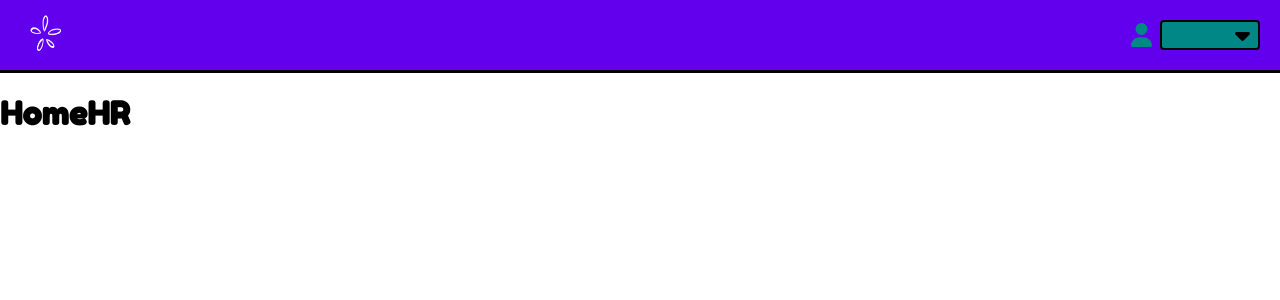
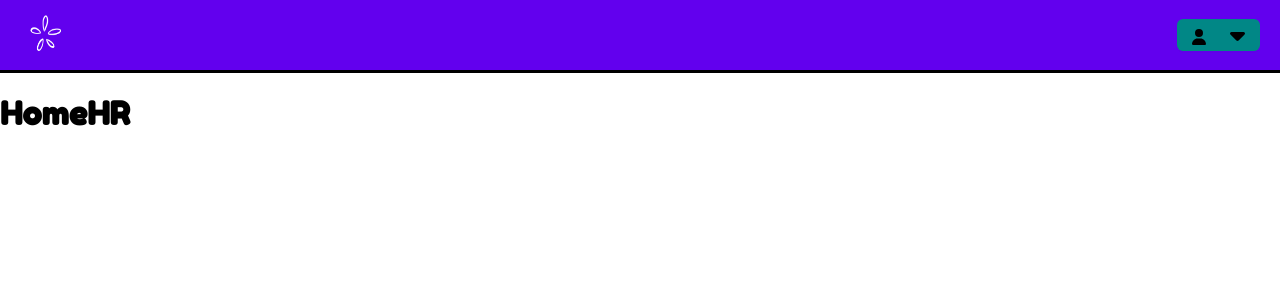
Before and after one commit to Retouched/FlowHR-front, a Next.js app: page /homeHR in a window 1280 px wide. Shown: the top 300 px of the page. Built offline with nearby package versions, Linux system fonts and the light colour scheme.

Commit message:
creat NavBar + popevent

```diff
--- a/components/NavBar.js
+++ b/components/NavBar.js
@@ -9,42 +9,47 @@ function NavBar() {
   const user = useSelector((state) => state.user.value);
 
   const popoverContent = (
-    <>
-      <div className={styles.popoverContent}>Mon tableau de bord</div>
+    <div className={styles.popoverContent}>
+      <div className={styles.optionContainer}>
+        <span className="Dashboard">Accueil</span>
+      </div>
+      {user.role !== "Directeur" && (
+        <div className={styles.optionContainer}>
+          <span className="Dashboard">Mon Tableau de bord</span>
+        </div>
+      )}
       {user.role === "RH" && (
-        <div className={styles.popoverContent}>Ajouter un collaborateur</div>
+        <div className={styles.optionContainer}>
+          <span className="Add user">Ajouter un collaborateur</span>
+        </div>
       )}
-      <div className={styles.popoverContent}>Nouvelle demande d'ambauche</div>
-      <div className={styles.popoverContent}>Deconnexion</div>
-    </>
+      <div className={styles.optionContainer}>
+        <span className="New hire req">Nouvelle demande d'ambauche</span>
+      </div>
+      <div className={styles.optionContainer}>
+        <span className="Lougout">Deconnexion</span>
+      </div>
+    </div>
   );
 
   return (
     <nav className={styles.navBar}>
-      <div className={styles.logoContainer}>
       <img src="/logo.png" alt="Logo" className={styles.logo} />
-      </div>
-      <div className={styles.dropdownContainer}>
-        <FontAwesomeIcon icon={faUser} className={styles.userIcon} />
-        <Popover
-          placement="topRight"
-          title="User Menu"
-          content={popoverContent}
-          className={styles.popover}
-          trigger="click"
-        >
+      <Popover placement="topRight" content={popoverContent} trigger="click">
         <Button
           style={{
             color: "black",
-              backgroundColor: "inherit",
+            backgroundColor: "#018786",
             border: "none",
+            display: "flex",
           }}
         >
+          <FontAwesomeIcon icon={faUser} className={styles.userIcon} />
+
           {user.lastname}
+          <FontAwesomeIcon icon={faCaretDown} className={styles.userArrow} />
         </Button>
-          <FontAwesomeIcon icon={faCaretDown} className={styles.userArrow} />
       </Popover>
-      </div>
     </nav>
   );
 }
--- a/styles/NavBar.module.css
+++ b/styles/NavBar.module.css
@@ -7,35 +7,28 @@
     border-bottom:solid 3px;
   }
 
-  .logoContainer {
-    display: flex;
-    align-items: center;
-  }
 
   .logo {
     width: 50px;
     height: 50px;
   }
 
-  .dropdownContainer {
-    display: flex;
-    align-items: center;
-  }
 
   .userIcon {
-    color: #018786;
-    font-size: 1.5rem;
+    color: black;
+    font-size: 1rem;
     margin-right: 8px;
+    margin-top: 3px;
   }
 
   .userArrow{
     color: black;
     font-size: 1.5rem;
-    margin-right: 8px;
+    margin-left: 8px;
   }
 
 
-  .popover {
+  /* .popover {
 	display: flex;
 	justify-content: space-between;
 	align-items: center;
@@ -48,7 +41,7 @@
 	transition-duration: 0.5s;
 	cursor: pointer;
 
-}
+} */
 .popover:hover {
 	background-color: #03DAC6;
 	color: #F2A643;
@@ -57,5 +50,16 @@
 .popoverContent {
 	display: flex;
 	flex-direction: column;
-    justify-content: flex-end;
+  margin-right:-20px ;
 }
+.optionContainer {
+	display: flex;
+	justify-content: space-between;
+	align-items: center;
+  justify-content: flex-end;
+  margin-right: 20px;
+  padding: 2px;
+  border-bottom: solid 2px black;
+  border-right: solid 2px black;
+  border-radius: 5px;
+}
```
Also changed, not shown: package.json (+4 -4 lines), 1 other file (tests, documents, lock files or other folders). Lines whose indentation alone changed are shown as unchanged.
